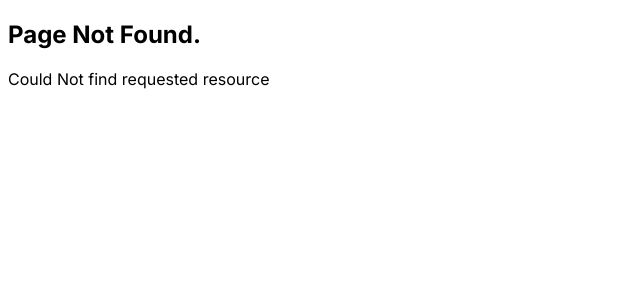
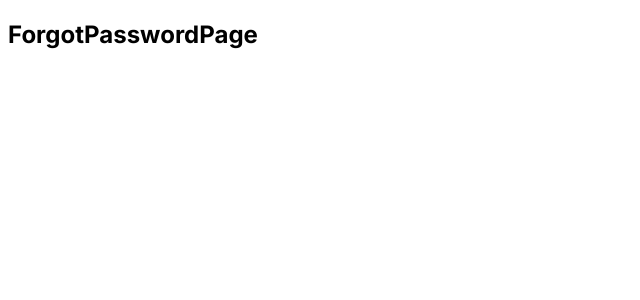
Before and after one commit to ibrokhimismoilov/next14, a Next.js app: page /forgot-password in a window 1280 px wide. Before the commit this address had no page. Shown: the top 300 px of the page, without its empty margins (0-640 px from the left). Built offline with nearby package versions, Linux system fonts and the light colour scheme.

Commit message:
Route Groups

```diff
--- /dev/null
+++ b/src/app/(auth)/forgot-password/page.tsx
@@ -0,0 +1,13 @@
+import React from "react";
+
+type Props = {};
+
+const ForgotPasswordPage = (props: Props) => {
+  return (
+    <div>
+      <h2>ForgotPasswordPage</h2>
+    </div>
+  );
+};
+
+export default ForgotPasswordPage;
```
Also changed, not shown: src/app/(auth)/login/page.tsx (added, +13 -0 lines), src/app/(auth)/register/page.tsx (added, +13 -0 lines).
